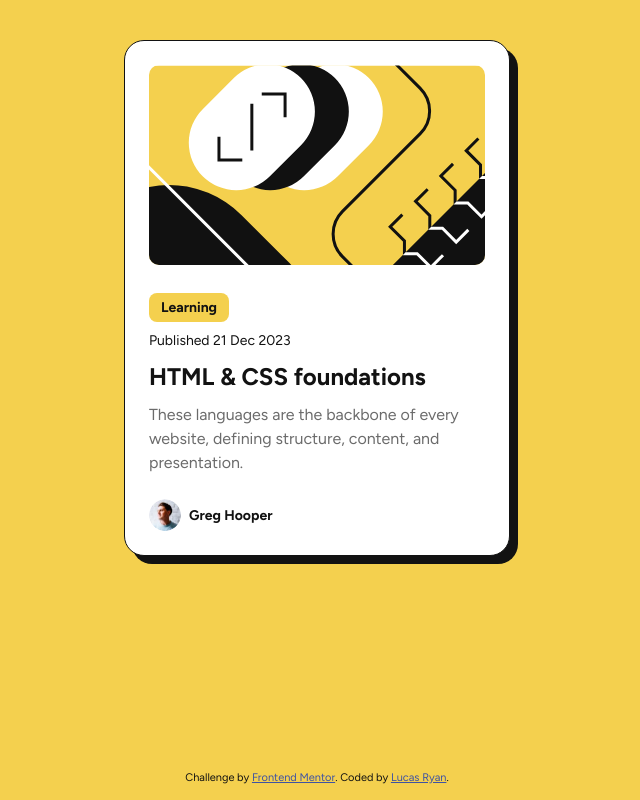
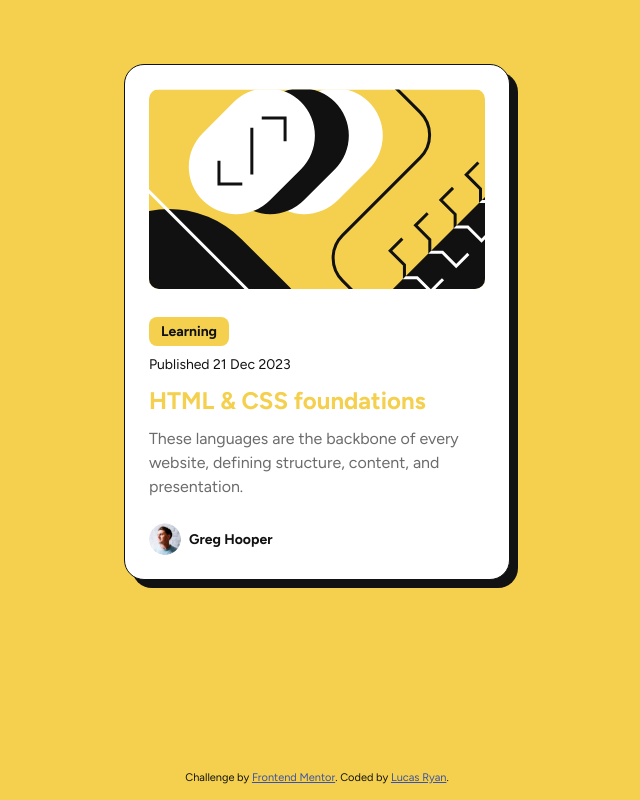
Before and after one commit to Luc0ryan/blog-preview-card-main, a plain HTML site: page index.html in a window 1280 px wide. In both pictures the pointer is over the element "HTML & CSS foundations". Shown: the whole page, without its empty margins (323-963 px from the left). Drawn offline with Linux system fonts and the light colour scheme.

Commit message:
added screenshots, updated readme

```diff
--- a/style.css
+++ b/style.css
@@ -22,6 +22,7 @@ body {
   color: var(--gray950);
   display: flex;
   flex-direction: column;
+  align-items: center;
   min-height: 95vh;
   margin-top: 5vh;
 }
@@ -41,7 +42,7 @@ footer {
 
 .card {
   max-width: 336px;
-  margin: 0 auto;
+  margin: 24px;
   padding: 24px;
   display: flex;
   flex-direction: column;
@@ -104,6 +105,11 @@ h1 {
   line-height: 150%;
   margin: 0;
 }
+
+h1:hover {
+  color: var(--yellow);
+  cursor: pointer;
+}
 .content-text {
   font-weight: 400;
   line-height: 150%;
```
Also changed, not shown: assets/images/mobile.png (added), assets/images/screenshot.png (added), 2 other files.
